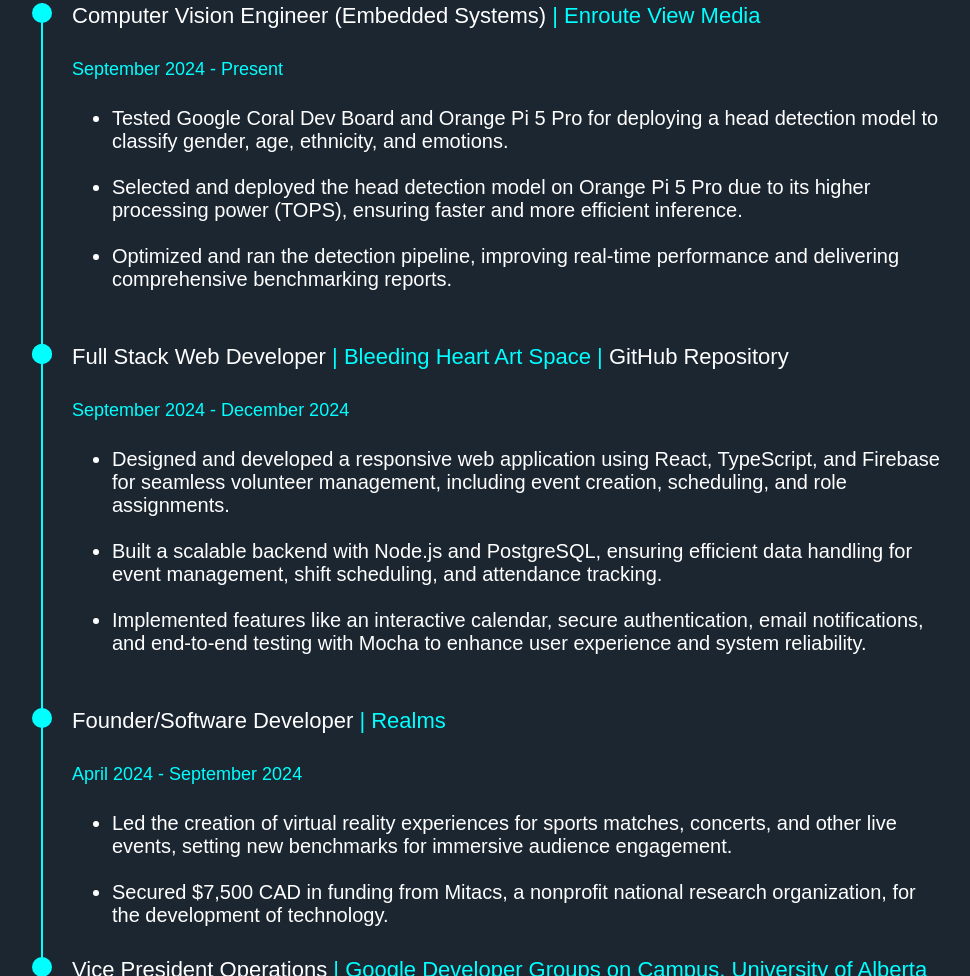
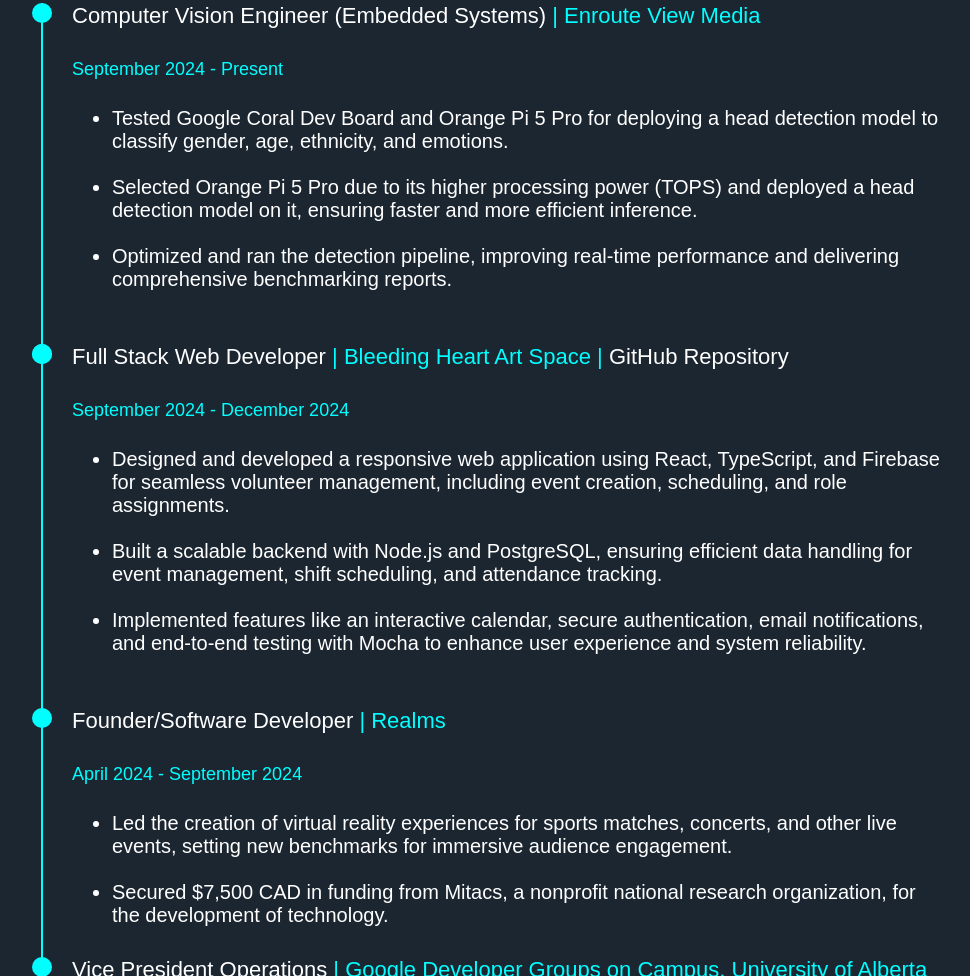
Before and after one commit to RJ-Gajjar/PortfolioWebsite, a plain HTML site: page index.html in a window 1280 px wide. Shown: the part 2180-3156 px from the top of the page, without its empty margins (106-1076 px from the left). Drawn offline with Linux system fonts and the light colour scheme.

Commit message:
Update index.html

```diff
--- a/index.html
+++ b/index.html
@@ -103,7 +103,7 @@
                         <a>Computer Vision Engineer (Embedded Systems)<span style="color: rgb(0, 255, 255);"> | <a target="_blank" href="https://www.enrouteviewmedia.com/" style="color: rgb(0, 255, 255); text-decoration: none;">Enroute View Media</a></span><br><br><span class="timeline-date" style="color: rgb(0, 255, 255);">September 2024 - Present</span><br><br></a>
                         <ul>
                             <li class="adjustable-font">Tested Google Coral Dev Board and Orange Pi 5 Pro for deploying a head detection model to classify gender, age, ethnicity, and emotions.<br><br></li>
-                            <li class="adjustable-font">Selected and deployed the head detection model on Orange Pi 5 Pro due to its higher processing power (TOPS), ensuring faster and more efficient inference.<br><br></li>
+                            <li class="adjustable-font">Selected Orange Pi 5 Pro due to its higher processing power (TOPS) and deployed a head detection model on it, ensuring faster and more efficient inference.<br><br></li>
                             <li class="adjustable-font">Optimized and ran the detection pipeline, improving real-time performance and delivering comprehensive benchmarking reports.<br><br></li>
                         </ul>
                     </li>
```
